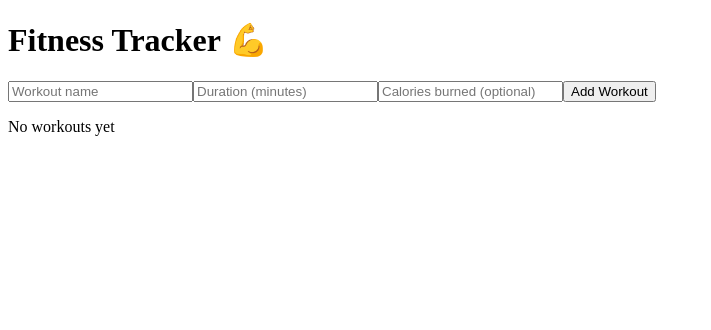
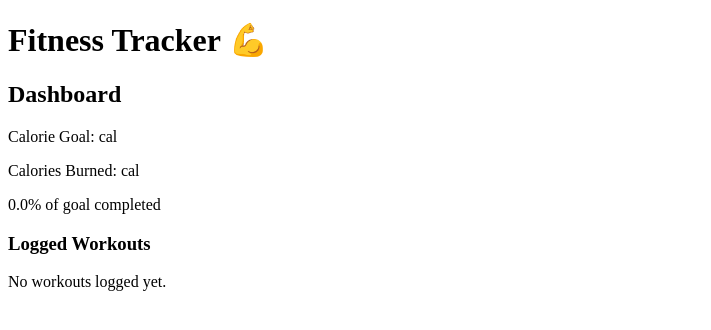
Before and after one commit to Som-0108/fitness_tracker_app, a React (Vite) app in the folder fitness_tracker_app/: page / in a window 1280 px wide. Shown: the top 330 px of the page, without its empty margins (0-711 px from the left). Built offline with nearby package versions, Linux system fonts and the light colour scheme; the HTML template or start-up script is replaced by a standard one.

Commit message:
Add the changes recently made

```diff
--- a/fitness_tracker_app/src/components/WorkoutForm.jsx
+++ b/fitness_tracker_app/src/components/WorkoutForm.jsx
@@ -1,54 +1,34 @@
-import { useState } from "react";
+import { useEffect, useState } from "react";
 
-function WorkoutForm({ onAddWorkout }) {
-  const [name, setName] = useState("");
-  const [duration, setDuration] = useState("");
-  const [calories, setCalories] = useState("");
+export default function Dashboard({ goal, totalCalories }) {
+  const [progress, setProgress] = useState(0);
+  const [barColor, setBarColor] = useState("bg-green-500");
 
-  const handleSubmit = (e) => {
-    e.preventDefault();
+  // Animate progress whenever totalCalories or goal changes
+  useEffect(() => {
+    const newProgress = goal > 0 ? Math.min((totalCalories / goal) * 100, 100) : 0;
+    setProgress(newProgress);
 
-    const newWorkout = {
-      id: Date.now(), // unique ID
-      name,
-      duration: Number(duration),
-      calories: Number(calories) || 0,
-      date: new Date().toISOString().slice(0, 10), // YYYY-MM-DD
-    };
-
-    onAddWorkout(newWorkout);
-
-    // Clear form fields
-    setName("");
-    setDuration("");
-    setCalories("");
-  };
+    // Update bar color based on progress
+    if (newProgress <= 50) setBarColor("bg-green-500");
+    else if (newProgress <= 80) setBarColor("bg-yellow-400");
+    else setBarColor("bg-red-500");
+  }, [totalCalories, goal]);
 
   return (
-    <form onSubmit={handleSubmit}>
-      <input
-        type="text"
-        placeholder="Workout name"
-        value={name}
-        onChange={(e) => setName(e.target.value)}
-        required
-      />
-      <input
-        type="number"
-        placeholder="Duration (minutes)"
-        value={duration}
-        onChange={(e) => setDuration(e.target.value)}
-        required
-      />
-      <input
-        type="number"
-        placeholder="Calories burned (optional)"
-        value={calories}
-        onChange={(e) => setCalories(e.target.value)}
-      />
-      <button type="submit">Add Workout</button>
-    </form>
+    <div className="bg-white p-4 rounded shadow">
+      <h2 className="font-bold text-xl mb-2">Dashboard</h2>
+      <p>Calorie Goal: {goal} cal</p>
+      <p>Calories Burned: {totalCalories} cal</p>
+
+      <div className="w-full bg-gray-200 h-4 rounded mt-2 overflow-hidden">
+        <div
+          className={`${barColor} h-4 rounded transition-all duration-700 ease-out`}
+          style={{ width: `${progress}%` }}
+        ></div>
+      </div>
+
+      <p className="text-sm mt-1">{progress.toFixed(1)}% of goal completed</p>
+    </div>
   );
 }
-
-export default WorkoutForm;
--- a/fitness_tracker_app/src/components/WorkoutList.jsx
+++ b/fitness_tracker_app/src/components/WorkoutList.jsx
@@ -1,19 +1,50 @@
-import WorkoutItem from "./WorkoutItem";
+import { useState } from "react";
 
-function WorkoutList({ workouts, onDeleteWorkout }) {
-  if (workouts.length === 0) return <p>No workouts yet</p>;
+export default function WorkoutList({ workouts, setWorkouts }) {
+  const [removingId, setRemovingId] = useState(null); // Track the workout being removed
+
+  function deleteWorkout(id) {
+    const confirmed = window.confirm("Are you sure you want to delete this workout?");
+    if (!confirmed) return;
+
+    setRemovingId(id);
+
+    // Wait for animation (300ms) then remove from state
+    setTimeout(() => {
+      setWorkouts(workouts.filter((w) => w.id !== id));
+      setRemovingId(null);
+    }, 300);
+  }
 
   return (
-    <ul>
-      {workouts.map((workout) => (
-        <WorkoutItem
-          key={workout.id}
-          workout={workout}
-          onDeleteWorkout={onDeleteWorkout}
-        />
-      ))}
-    </ul>
+    <div>
+      <h3 className="font-bold mb-2 text-lg">Logged Workouts</h3>
+
+      {workouts.length === 0 ? (
+        <p className="text-gray-500">No workouts logged yet.</p>
+      ) : (
+        workouts.map((w) => (
+          <div
+            key={w.id}
+            className={`bg-white p-3 mb-2 rounded shadow flex justify-between items-center transition-all duration-300 transform ${
+              removingId === w.id
+                ? "opacity-0 translate-x-20"
+                : "opacity-100 translate-x-0"
+            }`}
+          >
+            <div>
+              <p className="font-medium">{w.exercise}</p>
+              <p className="text-gray-500 text-sm">{w.calories} cal</p>
+            </div>
+            <button
+              onClick={() => deleteWorkout(w.id)}
+              className="text-red-500 hover:text-red-700 transition-colors"
+            >
+              Delete
+            </button>
+          </div>
+        ))
+      )}
+    </div>
   );
 }
-
-export default WorkoutList;
```
Also changed, not shown: fitness_tracker_app/src/components/Dashboard.jsx (added, +30 -0 lines), fitness_tracker_app/src/components/GoalForm.jsx (added, +70 -0 lines), fitness_tracker_app/src/components/History.jsx (added, +17 -0 lines), fitness_tracker_app/src/components/ProtectedRoute.jsx (added, +11 -0 lines), fitness_tracker_app/src/components/WorkoutChart.jsx (added, +48 -0 lines), fitness_tracker_app/src/components/StastsChart.jsx (added), fitness_tracker_app/src/components/WorkoutFilter.jsx (added), fitness_tracker_app/src/components/WorkoutSummary.jsx (added).
